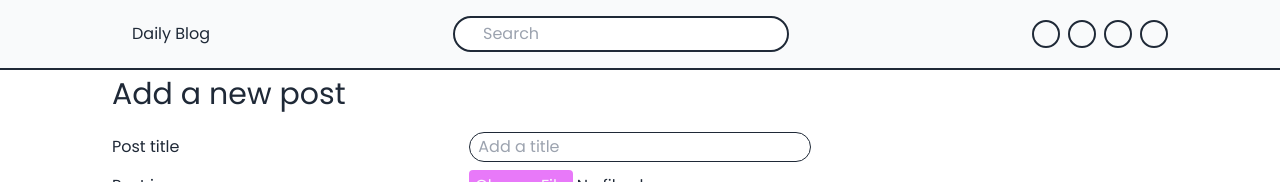
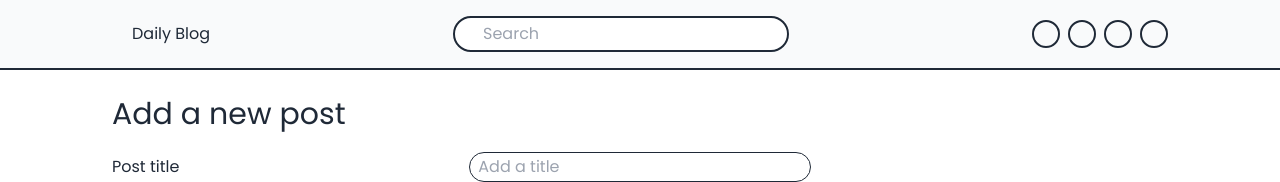
Before and after one commit to MuhammadN0/daily-blog, a Vue app: page /new-post in a window 1280 px wide. Shown: the top 182 px of the page. Built offline with nearby package versions, Linux system fonts and the light colour scheme; no server answers; sample sign-in values are in the browser's storage; some icons are missing; what vue-toast-notification would draw is missing.

Commit message:
changed a bit in styling

```diff
--- a/src/views/NewArticleView.vue
+++ b/src/views/NewArticleView.vue
@@ -1,6 +1,6 @@
 <template>
   <div>
-    <h1 class="text-3xl pt-5 mb-5">Add a new post</h1>
+    <h1 class="text-3xl pt-10 mb-5">Add a new post</h1>
     <form @submit.prevent="handleSubmit">
       <div class="grid grid-cols-3 mb-2 items-center gap-0.5 md:gap-4">
         <label for="title">Post title</label>
@@ -20,7 +20,7 @@
         <input
           id="image"
           type="file"
-          class="file:bg-fuchsia-400 file:border-none file:text-gray-50 file:rounded file:py-1"
+          class="file:bg-fuchsia-400 file:cursor-pointer file:border-none file:text-gray-50 file:rounded file:py-1"
           @input="handleImage"
           :disabled="isLoading"
         />
```
